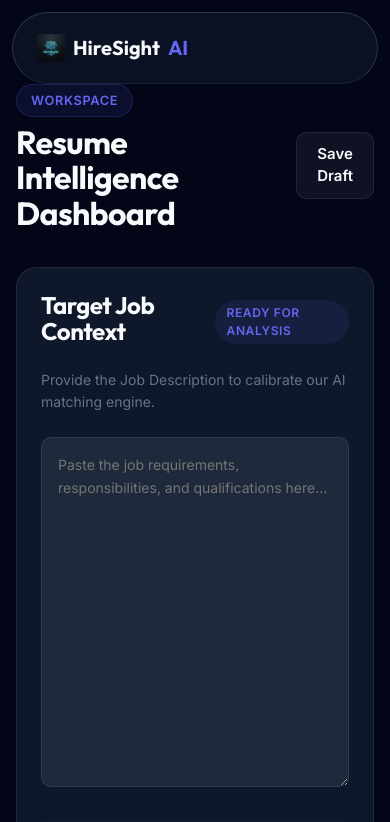
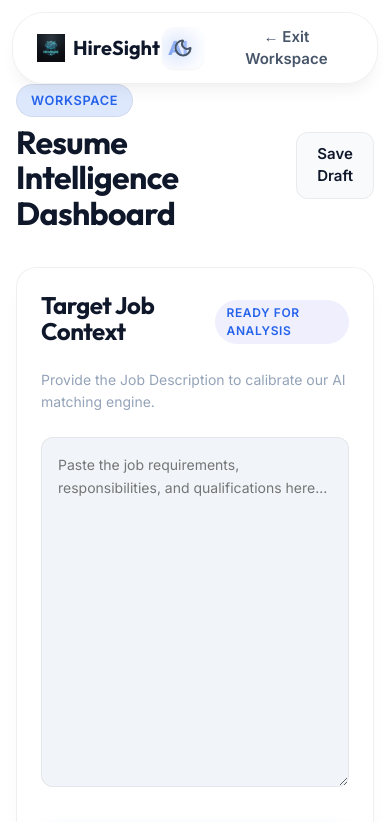
Before and after one commit to arupdas0825/HireSight-AI, a website built with Vite: page client/index.html in a window 390 px wide. Both pictures are taken after a click on the button "Start Analysis Now". Shown: the top 822 px of the page. Built offline with nearby package versions, Linux system fonts and the light colour scheme.

Commit message:
fix: improve premium theme toggle visibility and dynamic light-dark icon behavior

```diff
--- a/client/index.html
+++ b/client/index.html
@@ -12,6 +12,7 @@
     <link rel="preconnect" href="https://fonts.googleapis.com">
     <link rel="preconnect" href="https://fonts.gstatic.com" crossorigin>
     <link href="https://fonts.googleapis.com/css2?family=Inter:wght@300;400;500;600;700&family=Outfit:wght@400;500;600;700&display=swap" rel="stylesheet">
+    <script src="https://unpkg.com/lucide@latest"></script>
 </head>
 <body>
     <div id="app"></div>
--- a/client/src/main.js
+++ b/client/src/main.js
@@ -12,12 +12,27 @@ class App {
     init() {
         console.log('HireSight AI Initialized');
 
-        // Apply persisted theme
-        const savedTheme = localStorage.getItem('hs-theme') || 'default';
-        document.documentElement.setAttribute('data-theme', savedTheme);
+        // Apply persisted theme, default to 'light'
+        const savedTheme = localStorage.getItem('hs-theme') || 'light';
+        this.setTheme(savedTheme);
 
         this.router.handleRoute();
         window.addEventListener('popstate', () => this.router.handleRoute());
+    }
+
+    setTheme(theme) {
+        document.documentElement.setAttribute('data-theme', theme);
+        localStorage.setItem('hs-theme', theme);
+        this.currentTheme = theme;
+        // Re-initialize icons after theme change if needed (some icons might change color/style)
+        if (window.lucide) {
+            window.lucide.createIcons();
+        }
+    }
+
+    toggleTheme() {
+        const nextTheme = this.currentTheme === 'dark' ? 'light' : 'dark';
+        this.setTheme(nextTheme);
     }
 }
 
--- a/client/src/pages/Analyzer.js
+++ b/client/src/pages/Analyzer.js
@@ -10,6 +10,10 @@ export const Analyzer = () => {
                         HireSight<span>AI</span>
                     </a>
                     <div class="nav-links">
+                        <button class="btn btn-ghost theme-toggle" onclick="app.toggleTheme()" title="Toggle Theme" aria-label="Toggle Dark Mode">
+                            <i data-lucide="sun" class="icon-light"></i>
+                            <i data-lucide="moon" class="icon-dark"></i>
+                        </button>
                         <button class="btn btn-ghost" onclick="app.router.navigateTo('/')">← Exit Workspace</button>
                     </div>
                 </div>
@@ -32,16 +36,6 @@ export const Analyzer = () => {
                     <!-- Left Panel: Input -->
                     <div class="sidebar">
                         <div class="card p-lg mb-lg">
-                            <h3 class="mb-md">Personalization</h3>
-                            <div class="theme-selector mb-xl">
-                                <p class="text-muted small mb-sm">Select Workspace Theme</p>
-                                <div class="theme-options">
-                                    <div class="theme-opt active" data-t="default" title="Default Slate"></div>
-                                    <div class="theme-opt" data-t="gradient-black" title="Gradient Black"></div>
-                                    <div class="theme-opt" data-t="white" title="Pure White"></div>
-                                </div>
-                            </div>
-
                             <h3>Resume Ingestion</h3>
                             <p class="text-muted small mb-md">Upload your professional CV to begin deep analysis.</p>
 
@@ -107,25 +101,10 @@ Analyzer.init = () => {
     const uploadSuccess = document.getElementById('upload-success');
     const fileNameDisplay = document.getElementById('uploaded-filename');
     const resetBtn = document.getElementById('reset-upload');
-    const themeOpts = document.querySelectorAll('.theme-opt');
 
-    // 0. Theme Initialization
-    const currentTheme = localStorage.getItem('hs-theme') || 'default';
-    setTheme(currentTheme);
-
-    themeOpts.forEach(opt => {
-        opt.addEventListener('click', () => {
-            const theme = opt.getAttribute('data-t');
-            setTheme(theme);
-        });
-    });
-
-    function setTheme(theme) {
-        document.documentElement.setAttribute('data-theme', theme);
-        localStorage.setItem('hs-theme', theme);
-        themeOpts.forEach(o => {
-            o.classList.toggle('active', o.getAttribute('data-t') === theme);
-        });
+    // Initialize Lucide Icons
+    if (window.lucide) {
+        window.lucide.createIcons();
     }
 
     // 1. Trigger File Picker
--- a/client/src/styles/components/cards.css
+++ b/client/src/styles/components/cards.css
@@ -1,16 +1,17 @@
 .card {
-    background: var(--bg-secondary);
+    background: var(--bg-surface);
     border: 1px solid var(--border-color);
     border-radius: var(--radius-lg);
     padding: var(--space-xl);
-    transition: all 0.3s cubic-bezier(0.4, 0, 0.2, 1);
+    transition: all var(--transition-normal);
     position: relative;
+    box-shadow: var(--shadow-premium);
 }
 
 .card:hover {
     border-color: var(--border-bright);
-    transform: translateY(-4px);
-    box-shadow: var(--shadow-xl);
+    transform: translateY(-2px);
+    box-shadow: var(--shadow-lg);
 }
 
 .feature-card {
@@ -49,25 +50,35 @@
 
 .btn-primary {
     background: var(--brand-primary);
-    color: white;
-    box-shadow: 0 4px 14px rgba(99, 102, 241, 0.4);
+    color: var(--text-on-brand);
+    box-shadow: 0 4px 14px var(--brand-glow);
 }
 
 .btn-primary:hover {
-    background: #4f46e5;
+    background: var(--brand-primary-hover);
     transform: translateY(-1px);
-    box-shadow: 0 6px 20px rgba(99, 102, 241, 0.5);
+    box-shadow: 0 6px 20px var(--brand-glow);
 }
 
 .btn-secondary {
-    background: rgba(255, 255, 255, 0.05);
+    background: var(--bg-secondary);
     color: var(--text-primary);
     border-color: var(--border-color);
 }
 
 .btn-secondary:hover {
-    background: rgba(255, 255, 255, 0.1);
+    background: var(--bg-tertiary);
     border-color: var(--border-bright);
+}
+
+.btn-ghost {
+    background: transparent;
+    color: var(--text-secondary);
+}
+
+.btn-ghost:hover {
+    background: var(--bg-tertiary);
+    color: var(--text-primary);
 }
 
 .btn-lg {
--- a/client/src/styles/components/dashboard.css
+++ b/client/src/styles/components/dashboard.css
@@ -5,43 +5,24 @@
     min-height: calc(100vh - 200px);
 }
 
-.theme-options {
-    display: flex;
-    gap: var(--space-sm);
-}
-
-.theme-opt {
-    width: 32px;
-    height: 32px;
-    border-radius: 50%;
-    cursor: pointer;
-    border: 2px solid transparent;
-    transition: var(--transition-fast);
-}
-
-.theme-opt[data-t="default"] { background: #0f172a; border-color: rgba(255,255,255,0.1); }
-.theme-opt[data-t="gradient-black"] { background: #000000; border-color: rgba(255,255,255,0.1); }
-.theme-opt[data-t="white"] { background: #ffffff; border-color: rgba(0,0,0,0.1); }
-
-.theme-opt.active {
-    border-color: var(--brand-primary);
-    transform: scale(1.1);
-}
-
-.theme-opt:hover {
-    transform: scale(1.1);
-}
-
 .upload-area {
-    border: 2px dashed var(--border-color);
+    border: 1px solid var(--border-color);
     border-radius: var(--radius-lg);
     padding: var(--space-2xl) var(--space-lg);
     text-align: center;
     cursor: pointer;
-    transition: all 0.3s cubic-bezier(0.4, 0, 0.2, 1);
+    transition: all var(--transition-normal);
     background: var(--bg-secondary);
     position: relative;
     overflow: hidden;
+    box-shadow: var(--shadow-sm);
+}
+
+.upload-area:hover {
+    border-color: var(--brand-primary);
+    background: var(--bg-surface);
+    box-shadow: var(--shadow-md);
+    transform: translateY(-2px);
 }
 
 .upload-area:hover {
--- a/client/src/styles/components/hero.css
+++ b/client/src/styles/components/hero.css
@@ -2,7 +2,7 @@
     padding: 180px 0 100px;
     position: relative;
     text-align: center;
-    background: radial-gradient(circle at 50% -20%, rgba(99, 102, 241, 0.15) 0%, transparent 50%);
+    background: radial-gradient(circle at 50% -20%, var(--brand-glow) 0%, transparent 50%);
 }
 
 .hero .container {
@@ -14,8 +14,8 @@
     align-items: center;
     padding: 6px 14px;
     border-radius: var(--radius-full);
-    background: rgba(99, 102, 241, 0.1);
-    border: 1px solid rgba(99, 102, 241, 0.2);
+    background: var(--brand-glow);
+    border: 1px solid var(--border-color);
     color: var(--brand-primary);
     font-size: 0.8rem;
     font-weight: 600;
--- a/client/src/styles/components/navbar.css
+++ b/client/src/styles/components/navbar.css
@@ -62,6 +62,80 @@
     color: var(--text-primary);
 }
 
+/* Theme Toggle Styling */
+.theme-toggle {
+    width: 42px;
+    height: 42px;
+    padding: 0;
+    display: flex;
+    align-items: center;
+    justify-content: center;
+    border-radius: 50%;
+    cursor: pointer;
+    background: var(--bg-secondary);
+    border: 1px solid var(--border-color);
+    color: var(--text-primary);
+    backdrop-filter: blur(12px);
+    -webkit-backdrop-filter: blur(12px);
+    transition: all var(--transition-normal);
+    box-shadow: var(--shadow-sm);
+    position: relative;
+    overflow: hidden; /* Keep animations contained */
+}
+
+.theme-toggle:hover {
+    transform: scale(1.1);
+    background: var(--bg-surface);
+    border-color: var(--brand-primary);
+    box-shadow: var(--shadow-md), 0 0 20px var(--brand-glow);
+}
+
+.theme-toggle:active {
+    transform: scale(0.92);
+}
+
+.theme-toggle i,
+.theme-toggle svg {
+    width: 20px;
+    height: 20px;
+    stroke-width: 2.5px;
+    position: absolute;
+    top: 50%;
+    left: 50%;
+    transition: opacity var(--transition-normal), transform var(--transition-normal);
+}
+
+/* Icon Logic: Show Moon in Light, Sun in Dark with Fade/Slide */
+.theme-toggle .icon-light {
+    opacity: 0;
+    transform: translate(-50%, -50%) rotate(-90deg) scale(0.5);
+    color: #fbbf24; /* Warm Sun Color */
+}
+.theme-toggle .icon-dark {
+    opacity: 1;
+    transform: translate(-50%, -50%) rotate(0) scale(1);
+    color: #475569; /* Slate Moon Color */
+}
+
+[data-theme="dark"] .theme-toggle .icon-light {
+    opacity: 1;
+    transform: translate(-50%, -50%) rotate(0) scale(1);
+    filter: drop-shadow(0 0 8px rgba(251, 191, 36, 0.4));
+}
+[data-theme="dark"] .theme-toggle .icon-dark {
+    opacity: 0;
+    transform: translate(-50%, -50%) rotate(90deg) scale(0.5);
+}
+
+.theme-toggle:hover .icon-light {
+    filter: drop-shadow(0 0 12px rgba(251, 191, 36, 0.6));
+}
+
+.theme-toggle:hover .icon-dark {
+    color: var(--brand-primary);
+}
+
 @media (max-width: 768px) {
-    .nav-links { display: none; }
+    .nav-links { display: flex; gap: var(--space-md); }
+    .nav-link { display: none; }
 }
--- a/client/src/styles/mobile.css
+++ b/client/src/styles/mobile.css
@@ -16,8 +16,11 @@
     .navbar {
         height: 64px;
         margin: 12px;
-        border-radius: var(--radius-full);
-        border: 1px solid var(--border-bright);
+        border-radius: var(--radius-xl);
+        border: 1px solid var(--border-color);
+        background: var(--bg-glass);
+        backdrop-filter: blur(20px);
+        -webkit-backdrop-filter: blur(20px);
         box-shadow: var(--shadow-lg);
         top: env(safe-area-inset-top, 0);
         width: calc(100% - 24px);
--- a/client/src/styles/typography.css
+++ b/client/src/styles/typography.css
@@ -21,7 +21,7 @@ p {
 .large { font-size: 1.25rem; }
 
 .gradient-text {
-    background: linear-gradient(135deg, var(--text-primary) 30%, var(--brand-primary) 100%);
+    background: linear-gradient(135deg, var(--brand-primary) 0%, var(--brand-secondary) 100%);
     -webkit-background-clip: text;
     background-clip: text;
     -webkit-text-fill-color: transparent;
--- a/client/src/styles/variables.css
+++ b/client/src/styles/variables.css
@@ -1,19 +1,28 @@
 :root {
-    /* Default Theme (Slate Indigo) */
-    --bg-primary: #020617;
-    --bg-secondary: #0f172a;
-    --bg-tertiary: #1e293b;
-    --bg-glass: rgba(15, 23, 42, 0.7);
+    /* DEFAULT THEME: PREMIUM LIGHT (Apple-inspired) */
+    --bg-primary: #ffffff;
+    --bg-secondary: #f8fafc;
+    --bg-tertiary: #f1f5f9;
+    --bg-surface: #ffffff;
+    --bg-glass: rgba(255, 255, 255, 0.75);
 
-    --brand-primary: #6366f1;
-    --brand-secondary: #06b6d4;
+    --brand-primary: #2563eb;
+    --brand-primary-hover: #1d4ed8;
+    --brand-secondary: #0ea5e9;
+    --brand-glow: rgba(37, 99, 235, 0.15);
 
-    --text-primary: #f8fafc;
-    --text-secondary: #94a3b8;
-    --text-muted: #64748b;
+    --text-primary: #0f172a;
+    --text-secondary: #475569;
+    --text-muted: #94a3b8;
+    --text-on-brand: #ffffff;
 
-    --border-color: rgba(255, 255, 255, 0.08);
-    --border-bright: rgba(255, 255, 255, 0.15);
+    --border-color: rgba(0, 0, 0, 0.06);
+    --border-bright: rgba(0, 0, 0, 0.12);
+
+    --shadow-sm: 0 1px 2px rgba(0,0,0,0.05);
+    --shadow-md: 0 4px 6px -1px rgba(0,0,0,0.05), 0 2px 4px -1px rgba(0,0,0,0.03);
+    --shadow-lg: 0 10px 15px -3px rgba(0,0,0,0.05), 0 4px 6px -2px rgba(0,0,0,0.02);
+    --shadow-premium: 0 20px 25px -5px rgba(0, 0, 0, 0.03), 0 10px 10px -5px rgba(0, 0, 0, 0.02);
 
     /* Spacing & Radius (Constant) */
     --space-xs: 0.25rem;
@@ -25,65 +34,56 @@
     --space-3xl: 4rem;
     --space-page: 5rem;
 
-    --radius-sm: 6px;
-    --radius-md: 10px;
-    --radius-lg: 16px;
-    --radius-xl: 24px;
+    --radius-sm: 8px;
+    --radius-md: 12px;
+    --radius-lg: 20px;
+    --radius-xl: 32px;
     --radius-full: 9999px;
 
     --font-heading: 'Outfit', 'Inter', system-ui, sans-serif;
     --font-body: 'Inter', system-ui, sans-serif;
 
     --transition-fast: 150ms cubic-bezier(0.4, 0, 0.2, 1);
-    --transition-normal: 250ms cubic-bezier(0.4, 0, 0.2, 1);
-
-    --shadow-xl: 0 20px 25px -5px rgba(0, 0, 0, 0.3);
+    --transition-normal: 300ms cubic-bezier(0.4, 0, 0.2, 1);
+    --transition-slow: 500ms cubic-bezier(0.4, 0, 0.2, 1);
 }
 
-/* Gradient Black Theme */
-html[data-theme="gradient-black"] {
-    --bg-primary: #000000;
-    --bg-secondary: #0a0a0a;
-    --bg-tertiary: #111111;
-    --bg-glass: rgba(0, 0, 0, 0.8);
+/* DARK MODE: CINEMATIC & DEEP */
+html[data-theme="dark"] {
+    --bg-primary: #020617;
+    --bg-secondary: #0f172a;
+    --bg-tertiary: #1e293b;
+    --bg-surface: #0f172a;
+    --bg-glass: rgba(2, 6, 23, 0.75);
 
-    --brand-primary: #00f2ff; /* Cyber Cyan */
-    --brand-secondary: #ff007a;
+    --brand-primary: #3b82f6;
+    --brand-primary-hover: #60a5fa;
+    --brand-secondary: #22d3ee;
+    --brand-glow: rgba(59, 130, 246, 0.25);
 
-    --text-primary: #ffffff;
-    --text-secondary: #a1a1aa;
-    --text-muted: #71717a;
+    --text-primary: #f8fafc;
+    --text-secondary: #94a3b8;
+    --text-muted: #64748b;
+    --text-on-brand: #ffffff;
 
-    --border-color: rgba(255, 255, 255, 0.12);
-    --border-bright: rgba(0, 242, 255, 0.3);
+    --border-color: rgba(255, 255, 255, 0.08);
+    --border-bright: rgba(255, 255, 255, 0.15);
 
-    --shadow-xl: 0 20px 25px -5px rgba(0, 242, 255, 0.1);
+    --shadow-premium: 0 20px 25px -5px rgba(0, 0, 0, 0.3), 0 10px 10px -5px rgba(0, 0, 0, 0.2);
 }
 
-/* White Theme (Light Mode) */
-html[data-theme="white"] {
-    --bg-primary: #ffffff;
-    --bg-secondary: #f8fafc;
-    --bg-tertiary: #f1f5f9;
-    --bg-glass: rgba(255, 255, 255, 0.8);
-
-    --brand-primary: #4f46e5;
-    --brand-secondary: #0ea5e9;
-
-    --text-primary: #0f172a;
-    --text-secondary: #475569;
-    --text-muted: #94a3b8;
-
-    --border-color: rgba(0, 0, 0, 0.08);
-    --border-bright: rgba(0, 0, 0, 0.15);
-
-    --shadow-xl: 0 20px 25px -5px rgba(0, 0, 0, 0.05);
-}
-
+/* Base resets & transitions */
 html {
     scroll-behavior: smooth;
     background-color: var(--bg-primary);
-    transition: background-color 0.4s ease;
+}
+
+html, body, .card, .navbar, .btn, .theme-toggle {
+    transition: background-color var(--transition-normal),
+                border-color var(--transition-normal),
+                color var(--transition-normal),
+                box-shadow var(--transition-normal),
+                backdrop-filter var(--transition-normal);
 }
 
 body {
@@ -91,5 +91,5 @@ body {
     color: var(--text-primary);
     line-height: 1.5;
     -webkit-font-smoothing: antialiased;
-    transition: color 0.4s ease;
+    background-color: var(--bg-primary);
 }
```
Also changed, not shown: client/src/pages/Home.js (+10 -0 lines).
